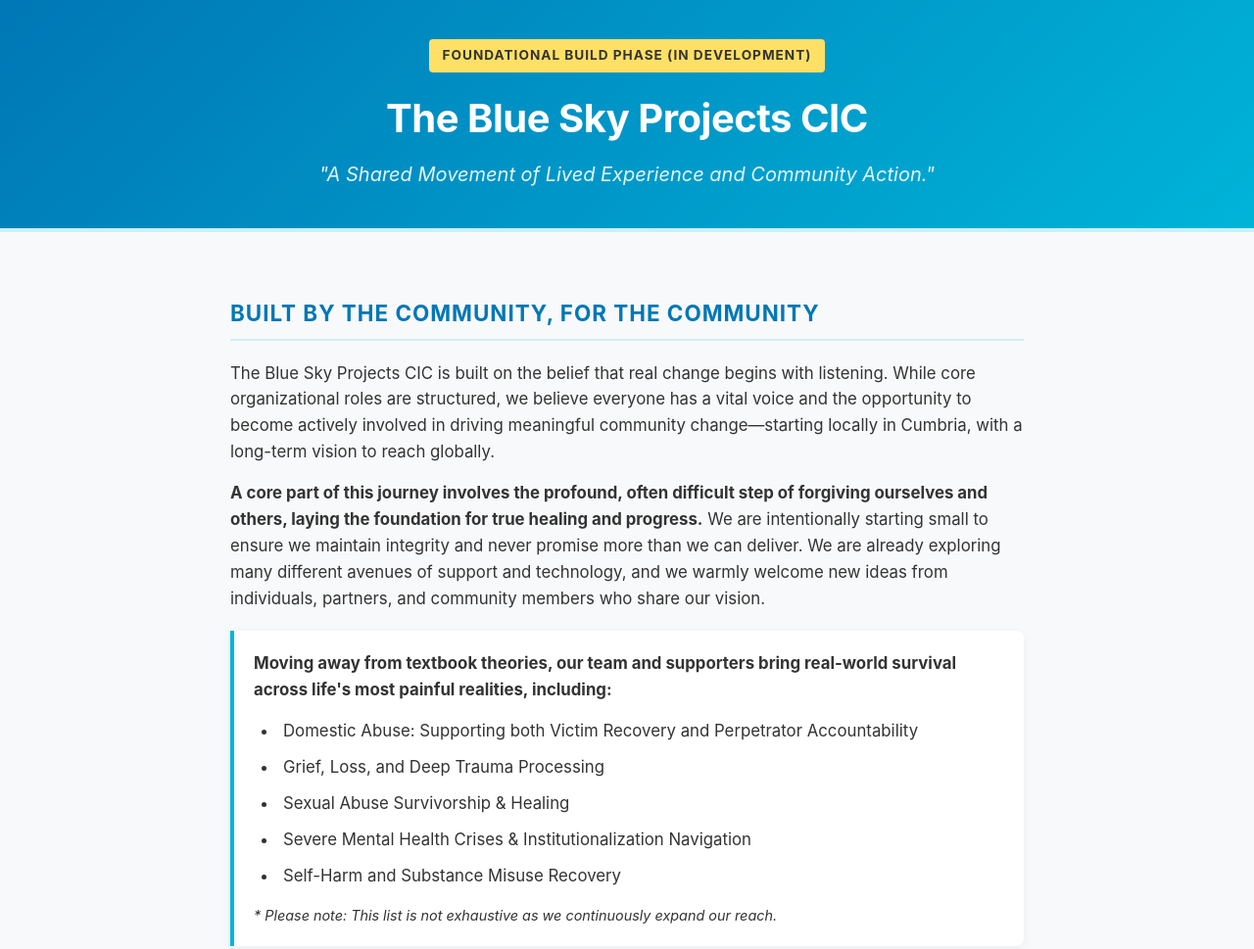
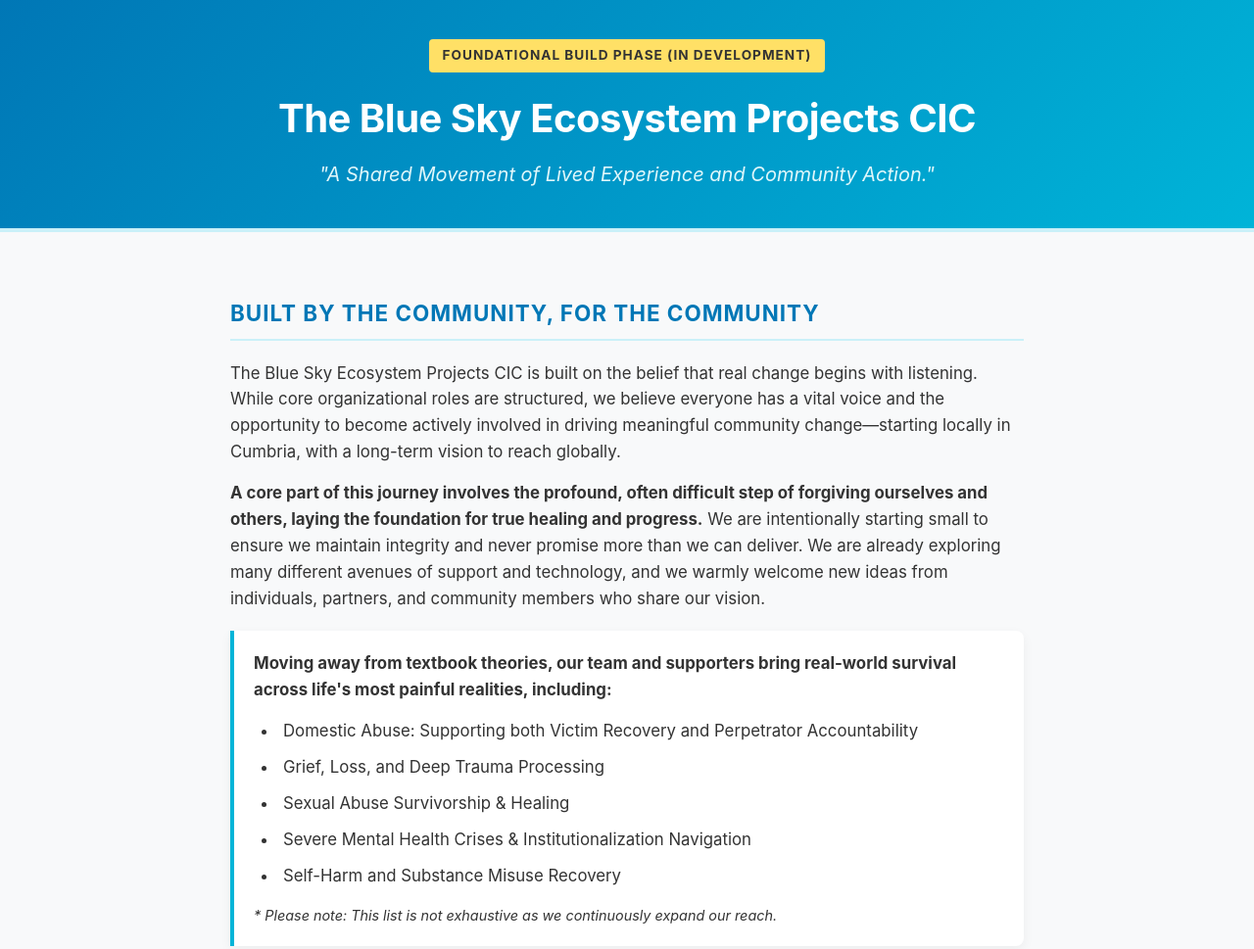
Before and after one commit to themartinmcclureproject-bluesky/blueskyprojects, a plain HTML site: page index.html in a window 1280 px wide. Shown: the top 969 px of the page at 98% size. Drawn offline with Linux system fonts and the light colour scheme.

Commit message:
Update index.html

```diff
--- a/index.html
+++ b/index.html
@@ -3,7 +3,7 @@
 <head>
     <meta charset="UTF-8">
     <meta name="viewport" content="width=device-width, initial-scale=1.0">
-    <title>The Blue Sky Projects CIC - Foundational Build Phase</title>
+    <title>The Blue Sky Ecosystem Projects CIC - Foundational Build Phase</title>
     <style>
         /* Base Styles */
         * {
@@ -219,13 +219,13 @@
 
     <header>
         <span class="dev-badge">Foundational Build Phase (In Development)</span>
-        <h1>The Blue Sky Projects CIC</h1>
+        <h1>The Blue Sky Ecosystem Projects CIC</h1>
         <h2>"A Shared Movement of Lived Experience and Community Action."</h2>
     </header>
 
     <main>
         <h2 class="section-title">Built by the Community, For the Community</h2>
-        <p>The Blue Sky Projects CIC is built on the belief that real change begins with listening. While core organizational roles are structured, we believe everyone has a vital voice and the opportunity to become actively involved in driving meaningful community change—starting locally in Cumbria, with a long-term vision to reach globally.</p>
+        <p>The Blue Sky Ecosystem Projects CIC is built on the belief that real change begins with listening. While core organizational roles are structured, we believe everyone has a vital voice and the opportunity to become actively involved in driving meaningful community change—starting locally in Cumbria, with a long-term vision to reach globally.</p>
 
         <p><strong>A core part of this journey involves the profound, often difficult step of forgiving ourselves and others, laying the foundation for true healing and progress.</strong> We are intentionally starting small to ensure we maintain integrity and never promise more than we can deliver. We are already exploring many different avenues of support and technology, and we warmly welcome new ideas from individuals, partners, and community members who share our vision.</p>
 
@@ -295,7 +295,7 @@
             </div>
             <div class="grid-col">
                 <h3>3. Split Support</h3>
-                <p>Divide contributions between frontline partner charities and the ongoing operational work of The Blue Sky Projects CIC.</p>
+                <p>Divide contributions between frontline partner charities and the ongoing operational work of The Blue Sky Ecosystem Projects CIC.</p>
             </div>
         </div>
 
@@ -321,7 +321,7 @@
 
     <footer>
         Base: Cumbria, United Kingdom | Legal Structure: Community Interest Company (In Development)<br>
-        <span style="display:inline-block; margin-top:10px;">&copy; 2026 The Blue Sky Projects CIC. All rights reserved.</span>
+        <span style="display:inline-block; margin-top:10px;">&copy; 2026 The Blue Sky Ecosystem Projects CIC. All rights reserved.</span>
     </footer>
 
 </body>
```
